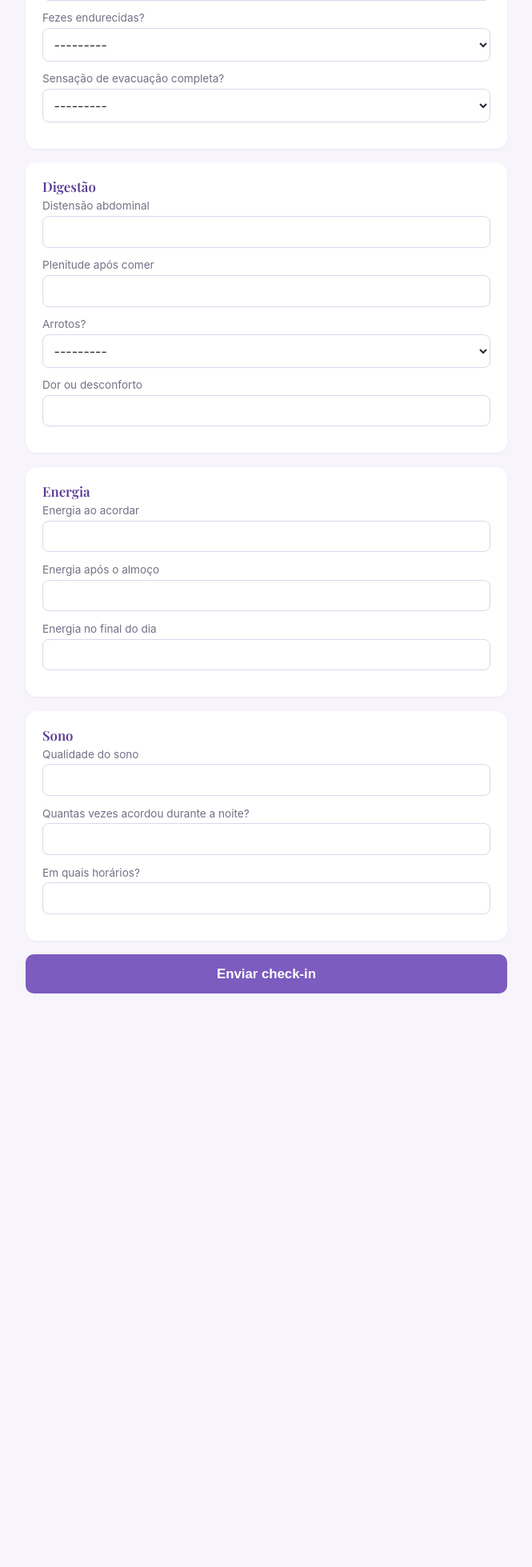
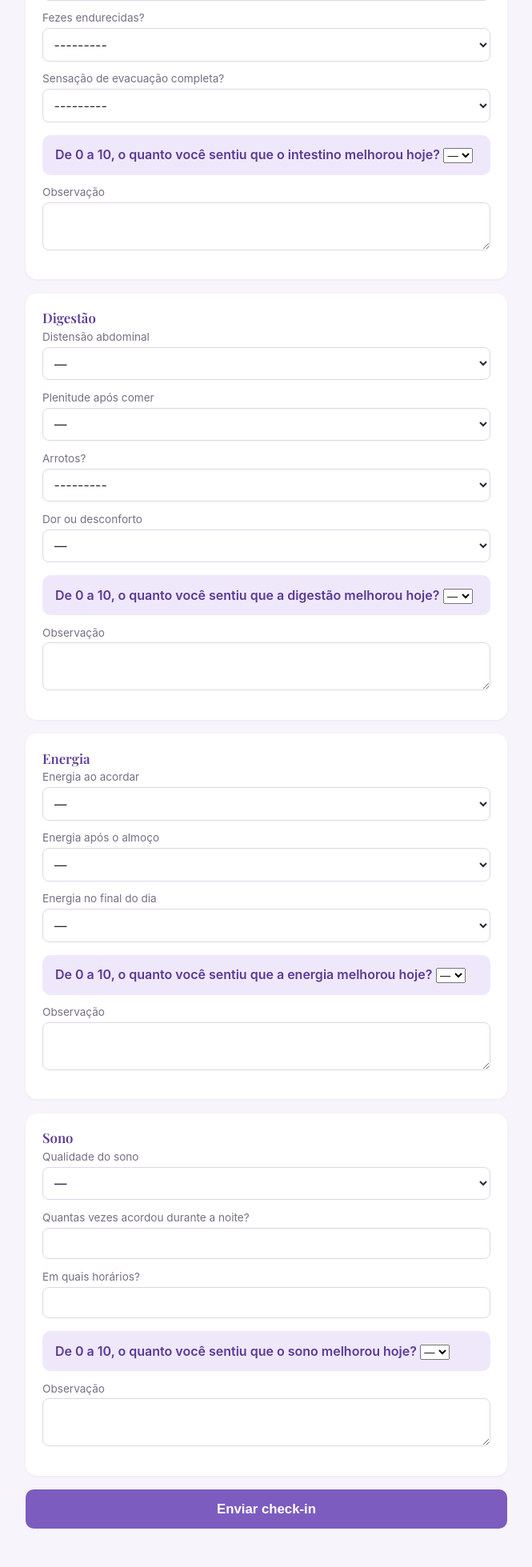
Before and after one commit to clauribeyro-crypto/central-sistemamelanogenico, a Django app: page /prontuarios/checkin/publico/00000000-0000-0000-0000-000000000001/ in a window 1280 px wide. Shown: the part 248-2207 px from the top of the page at 80% size, without its empty margins (307-972 px from the left). Before the commit the page ends 1490 px from the top, so only its background shows below. Run offline with Django 5.2, Linux system fonts and the light colour scheme; tables that the repository leaves empty hold one stand-in row (values such as "Sample post").

Commit message:
Corrige campos de escala do check-in e adiciona pergunta de melhora + observação (#19)
Os campos de 0 a 10 do check-in (distensão, energia, sono etc.) eram
um input numérico simples, que em alguns celulares trava e não deixa
digitar — trocados por uma lista de seleção (0 a 10), que funciona em
qualquer aparelho sem precisar digitar nada.

Cada seção do check-in (Intestino, Digestão, Energia, Sono) ganha
também uma pergunta de melhora ("de 0 a 10, o quanto você sentiu que
[tema] melhorou hoje?") e uma caixa de observação livre, além das
perguntas específicas que já existiam.


Claude-Session: https://claude.ai/code/session_01HJsDAzoLzDQRNraZT4zxDk

Co-authored-by: Claude <noreply@anthropic.com>

```diff
--- a/prontuarios/forms.py
+++ b/prontuarios/forms.py
@@ -25,13 +25,26 @@ _CAMPOS_TEXTAREA = (
 )
 _CAMPOS_SATISFACAO = [campo for campo, _ in SATISFACOES]
 
-# Ordem completa dos campos do check-in, achatando as 4 seções — mesma lógica
-# de CAMPOS_ANAMNESE, usada pelo form e pelos templates (público e manual).
-CAMPOS_CHECKIN = [campo for secao in SECOES_CHECKIN for campo in secao["campos"]]
+# Ordem completa dos campos do check-in, achatando as 4 seções (campos
+# específicos + melhora + observação) — mesma lógica de CAMPOS_ANAMNESE,
+# usada pelo form e pelos templates (público e manual).
+CAMPOS_CHECKIN = [
+    campo
+    for secao in SECOES_CHECKIN
+    for campo in secao["campos"] + [secao["melhora"], secao["observacao"]]
+]
 _CAMPOS_ESCALA_CHECKIN = (
     "distensao_abdominal", "plenitude_pos_comer", "dor_desconforto",
     "energia_acordar", "energia_apos_almoco", "energia_fim_dia", "qualidade_sono",
+    "melhora_intestino", "melhora_digestao", "melhora_energia", "melhora_sono",
 )
+_CAMPOS_OBSERVACAO_CHECKIN = (
+    "observacao_intestino", "observacao_digestao", "observacao_energia", "observacao_sono",
+)
+# Lista de seleção em vez de campo numérico — em alguns celulares o teclado
+# numérico do input type="number" trava ou não abre; escolher de uma lista
+# de 0 a 10 funciona em qualquer aparelho, sem precisar digitar nada.
+_ESCALA_CHOICES = [("", "—")] + [(i, str(i)) for i in range(11)]
 
 
 class AtendimentoForm(forms.ModelForm):
@@ -89,8 +102,12 @@ class RegistroEvolucaoForm(forms.ModelForm):
         fields = CAMPOS_CHECKIN
         widgets = {
             **{
-                campo: forms.NumberInput(attrs={"min": 0, "max": 10})
+                campo: forms.Select(choices=_ESCALA_CHOICES)
                 for campo in _CAMPOS_ESCALA_CHECKIN
+            },
+            **{
+                campo: forms.Textarea(attrs={"rows": 2})
+                for campo in _CAMPOS_OBSERVACAO_CHECKIN
             },
             "vezes_acordou_noite": forms.NumberInput(attrs={"min": 0}),
         }
--- a/prontuarios/models.py
+++ b/prontuarios/models.py
@@ -512,14 +512,36 @@ def _campo_escala(label):
     )
 
 
+def _campo_melhora(tema):
+    return models.PositiveSmallIntegerField(
+        f"de 0 a 10, o quanto você sentiu que {tema} melhorou hoje?",
+        null=True, blank=True,
+        validators=[MinValueValidator(0), MaxValueValidator(10)],
+    )
+
+
 # Mesma lógica de SECOES_ANAMNESE: uma única estrutura organiza os campos do
 # check-in diário nas 4 seções da entrevista, usada pelo form e pelos
-# templates (público e o de lançamento manual pelo profissional).
+# templates (público e o de lançamento manual pelo profissional). Toda seção
+# tem uma pergunta de melhora (0-10) e uma caixa de observação livre no final,
+# além dos campos específicos dela.
 SECOES_CHECKIN = [
-    {"titulo": "Intestino", "campos": ["evacuou", "fezes_endurecidas", "evacuacao_completa"]},
-    {"titulo": "Digestão", "campos": ["distensao_abdominal", "plenitude_pos_comer", "arrotos", "dor_desconforto"]},
-    {"titulo": "Energia", "campos": ["energia_acordar", "energia_apos_almoco", "energia_fim_dia"]},
-    {"titulo": "Sono", "campos": ["qualidade_sono", "vezes_acordou_noite", "horarios_acordou"]},
+    {
+        "titulo": "Intestino", "campos": ["evacuou", "fezes_endurecidas", "evacuacao_completa"],
+        "melhora": "melhora_intestino", "observacao": "observacao_intestino",
+    },
+    {
+        "titulo": "Digestão", "campos": ["distensao_abdominal", "plenitude_pos_comer", "arrotos", "dor_desconforto"],
+        "melhora": "melhora_digestao", "observacao": "observacao_digestao",
+    },
+    {
+        "titulo": "Energia", "campos": ["energia_acordar", "energia_apos_almoco", "energia_fim_dia"],
+        "melhora": "melhora_energia", "observacao": "observacao_energia",
+    },
+    {
+        "titulo": "Sono", "campos": ["qualidade_sono", "vezes_acordou_noite", "horarios_acordou"],
+        "melhora": "melhora_sono", "observacao": "observacao_sono",
+    },
 ]
 
 
@@ -552,17 +574,23 @@ class RegistroEvolucao(ModeloDaOrganizacao):
     evacuacao_completa = models.CharField(
         "sensação de evacuação completa?", max_length=3, choices=SimNao.choices, blank=True
     )
+    melhora_intestino = _campo_melhora("o intestino")
+    observacao_intestino = models.TextField("observação (intestino)", blank=True)
 
     # Digestão
     distensao_abdominal = _campo_escala("distensão abdominal")
     plenitude_pos_comer = _campo_escala("plenitude após comer")
     arrotos = models.CharField("arrotos?", max_length=3, choices=SimNao.choices, blank=True)
     dor_desconforto = _campo_escala("dor ou desconforto")
+    melhora_digestao = _campo_melhora("a digestão")
+    observacao_digestao = models.TextField("observação (digestão)", blank=True)
 
     # Energia
     energia_acordar = _campo_escala("energia ao acordar")
     energia_apos_almoco = _campo_escala("energia após o almoço")
     energia_fim_dia = _campo_escala("energia no final do dia")
+    melhora_energia = _campo_melhora("a energia")
+    observacao_energia = models.TextField("observação (energia)", blank=True)
 
     # Sono
     qualidade_sono = _campo_escala("qualidade do sono")
@@ -570,6 +598,8 @@ class RegistroEvolucao(ModeloDaOrganizacao):
         "quantas vezes acordou durante a noite?", null=True, blank=True
     )
     horarios_acordou = models.CharField("em quais horários?", max_length=255, blank=True)
+    melhora_sono = _campo_melhora("o sono")
+    observacao_sono = models.TextField("observação (sono)", blank=True)
 
     criado_em = models.DateTimeField(auto_now_add=True)
 
--- a/templates/prontuarios/checkin_publico.html
+++ b/templates/prontuarios/checkin_publico.html
@@ -28,10 +28,13 @@
         .card h2 { font-size: 1.05rem; color: var(--accent-soft-text); }
         .campo { margin-bottom: .85rem; }
         .campo label { display: block; font-size: .85rem; color: var(--text-muted); margin-bottom: .3rem; }
-        .campo input, .campo select {
+        .campo input, .campo select, .campo textarea {
             width: 100%; padding: .55rem .6rem; border-radius: 8px; border: 1px solid #ddd6ea;
             font-size: 1rem; font-family: inherit; background: #fff; color: var(--text);
         }
+        .campo textarea { min-height: 3.5rem; resize: vertical; }
+        .melhora { background: var(--accent-soft); border-radius: 10px; padding: .9rem 1rem; margin-top: 1rem; }
+        .melhora label { color: var(--accent-soft-text); font-weight: 600; }
         .btn-enviar {
             display: block; width: 100%; padding: .9rem; border: none; border-radius: 10px;
             background: var(--accent); color: #fff; font-size: 1.05rem; font-weight: 600; cursor: pointer;
@@ -59,6 +62,20 @@
                         </div>
                     {% endwith %}
                 {% endfor %}
+                {% with bf=form|get_field:secao.melhora %}
+                    <div class="melhora">
+                        <label for="{{ bf.id_for_label }}">{{ bf.label|capfirst }}</label>
+                        {{ bf }}
+                        {% for error in bf.errors %}<div class="erro">{{ error }}</div>{% endfor %}
+                    </div>
+                {% endwith %}
+                {% with bf=form|get_field:secao.observacao %}
+                    <div class="campo" style="margin-top:.85rem;">
+                        <label for="{{ bf.id_for_label }}">Observação</label>
+                        {{ bf }}
+                        {% for error in bf.errors %}<div class="erro">{{ error }}</div>{% endfor %}
+                    </div>
+                {% endwith %}
             </div>
         {% endfor %}
         <button class="btn-enviar" type="submit">Enviar check-in</button>
```
Also changed, not shown: templates/pacientes/ficha.html (+11 -3 lines), templates/prontuarios/checkin_form.html (+14 -0 lines), prontuarios/migrations/0006_registroevolucao_melhora_digestao_and_more.py (added).
